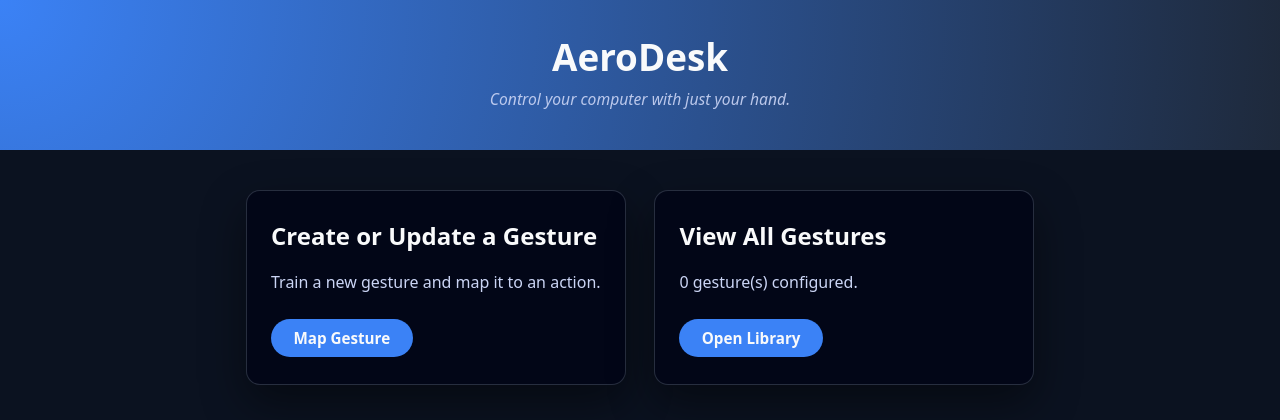
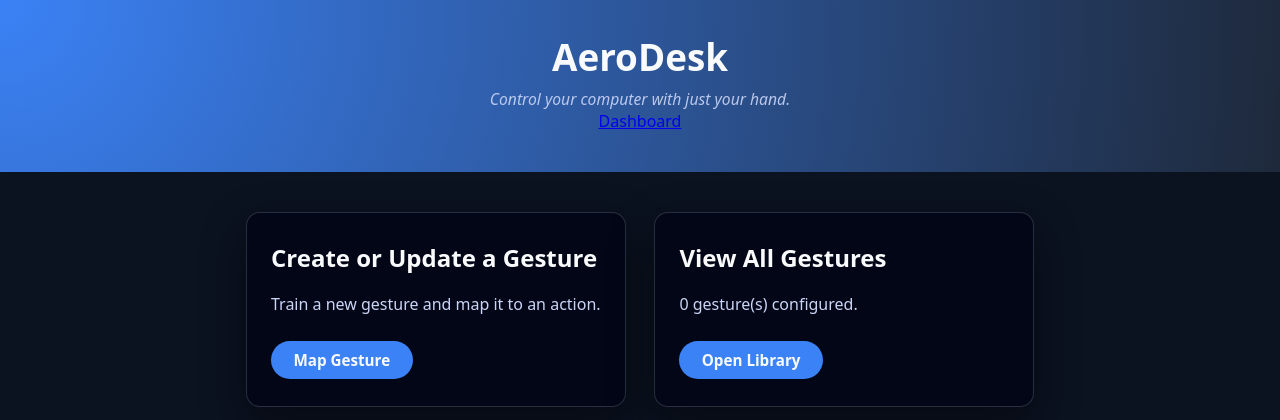
Before and after one commit to HaiderB120/Hand-Gesture-Recognition, a Flask app: page / in a window 1280 px wide. Shown: the top 420 px of the page. Run offline with Flask 3, Linux system fonts and the light colour scheme.

Commit message:
Update base.html

```diff
--- a/webapp/templates/base.html
+++ b/webapp/templates/base.html
@@ -10,6 +10,9 @@
     <div class="header-inner">
       <h1>{{ app_name }}</h1>
       <p class="tagline"><em>Control your computer with just your hand.</em></p>
+      <nav>
+        <a href="{{ url_for('index') }}">Dashboard</a>
+      </nav>
     </div>
   </header>
 
```
